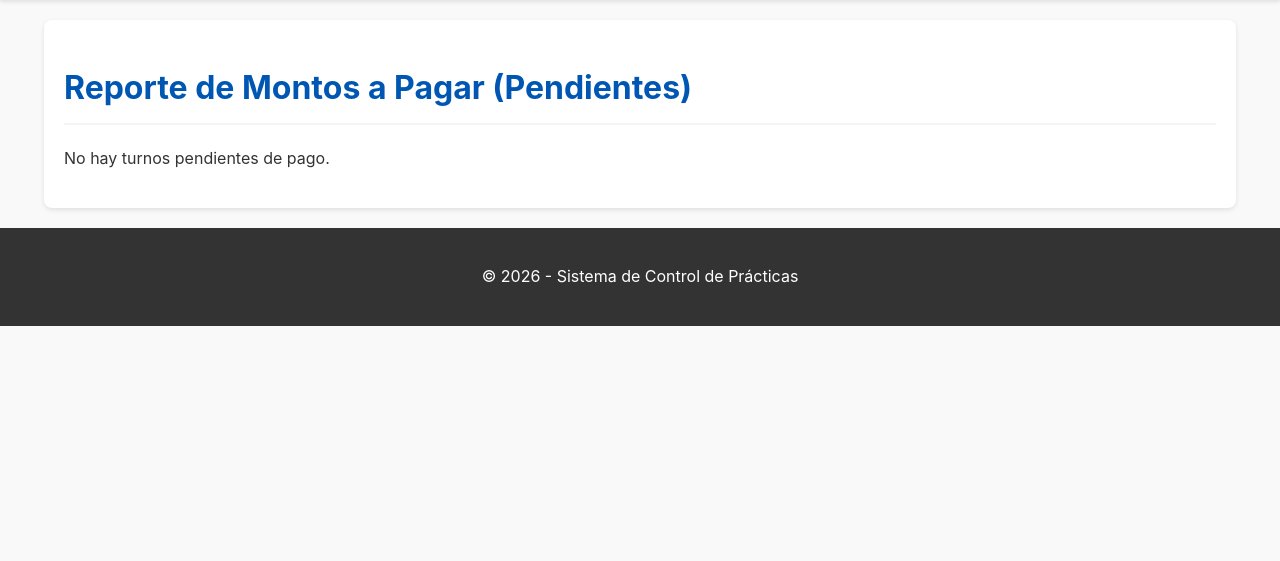
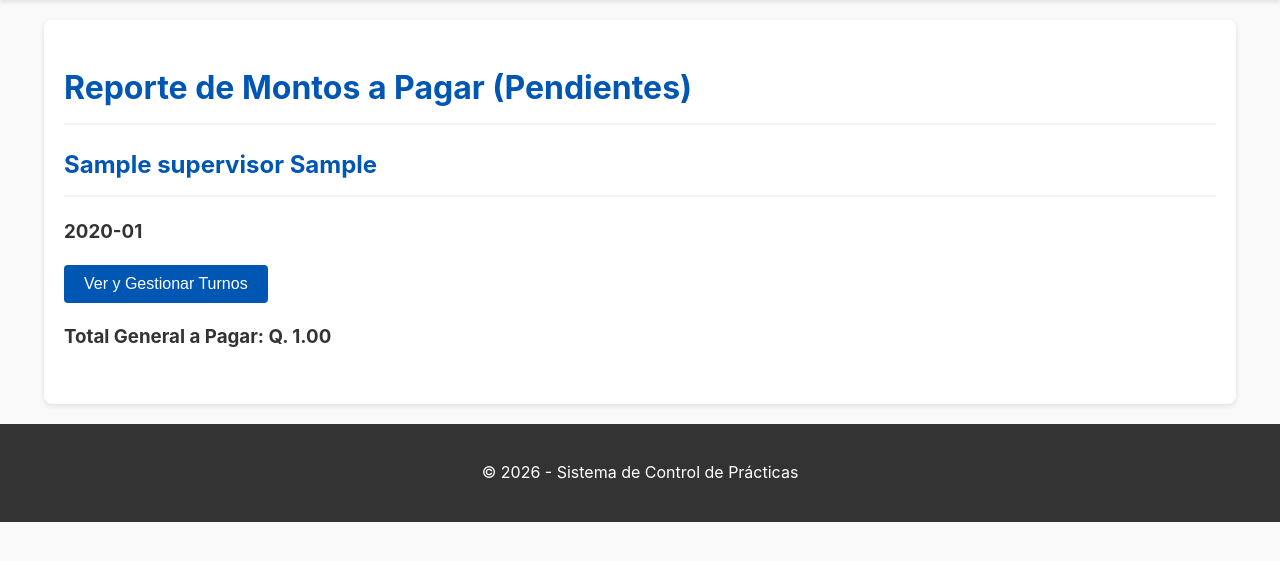
Before and after one commit to changmanuel14/sistema-practicas-enfermeria, a Flask app: page /reportes/pagos in a window 1280 px wide. Shown: the part 54-615 px from the top of the page. Run offline with Flask 3, Linux system fonts and the light colour scheme; tables that the repository leaves empty hold one stand-in row (values such as "Sample post"); parts of the project's set-up code (start-up, migrations or seed data) failed here and were passed over.

Commit message:
Se agregó seccion y semestre al sistema

```diff
--- a/app.py
+++ b/app.py
@@ -48,9 +48,9 @@ def generar_pdf_grupos(grupos, titulo="Reporte de Grupos"):
 
         # Listado de estudiantes
         story.append(Paragraph("Estudiantes Asignados:", styles['Heading2']))
-        data_estudiantes = [['Carnet', 'Nombre Completo']]
+        data_estudiantes = [['Carnet', 'Nombre', 'Semestre', 'Sección']]
         for est in grupo.estudiantes:
-            data_estudiantes.append([est.carnet, est.nombre])
+            data_estudiantes.append([est.carnet, est.nombre, est.semestre, est.seccion])
 
         tabla_estudiantes = Table(data_estudiantes, hAlign='LEFT')
         tabla_estudiantes.setStyle(TableStyle([
@@ -149,39 +149,41 @@ def register_routes(app):
 
             if file and file.filename.endswith('.xlsx'):
                 try:
-                    df = pd.read_excel(file, skiprows=1, header=None, names=['carnet', 'nombre'])
+                    # CAMBIO: Leer columnas C y D. El índice empieza en 0.
+                    # C=2, D=3. A y B son 0 y 1.
+                    df = pd.read_excel(file, skiprows=1, header=None, names=['carnet', 'nombre', 'semestre', 'seccion'])
                     df.dropna(inplace=True)
 
                     nuevos_estudiantes = []
                     for index, row in df.iterrows():
-                        existe = Estudiante.query.filter_by(
-                            carnet=row['carnet'], id_ciclo=id_ciclo).first()
+                        existe = Estudiante.query.filter_by(carnet=row['carnet'], id_ciclo=id_ciclo).first()
                         if not existe:
                             nuevos_estudiantes.append(
-                                Estudiante(carnet=str(
-                                    row['carnet']), nombre=row['nombre'], id_ciclo=id_ciclo)
+                                Estudiante(
+                                    carnet=str(row['carnet']),
+                                    nombre=row['nombre'],
+                                    semestre=str(row['semestre']),
+                                    seccion=str(row['seccion']),
+                                    id_ciclo=id_ciclo
+                                )
                             )
 
                     if nuevos_estudiantes:
                         db.session.add_all(nuevos_estudiantes)
                         db.session.commit()
-                        flash(
-                            f'Se cargaron {len(nuevos_estudiantes)} estudiantes nuevos.', 'success')
+                        flash(f'Se cargaron {len(nuevos_estudiantes)} estudiantes nuevos.', 'success')
                     else:
-                        flash(
-                            'Todos los estudiantes del archivo ya existen en este ciclo.', 'info')
+                        flash('Todos los estudiantes del archivo ya existen en este ciclo.', 'info')
 
                 except Exception as e:
                     db.session.rollback()
                     flash(f'Error al procesar el archivo: {e}', 'danger')
             else:
-                flash(
-                    'Formato de archivo no válido. Por favor, sube un archivo .xlsx', 'danger')
+                flash('Formato de archivo no válido. Por favor, sube un archivo .xlsx', 'danger')
 
             return redirect(url_for('gestionar_estudiantes', id_ciclo=id_ciclo))
 
-        estudiantes = Estudiante.query.filter_by(
-            id_ciclo=id_ciclo).order_by(Estudiante.nombre).all()
+        estudiantes = Estudiante.query.filter_by(id_ciclo=id_ciclo).order_by(Estudiante.nombre).all()
         return render_template('estudiantes/lista_estudiantes.html', ciclo=ciclo, estudiantes=estudiantes)
 
     # --- Módulo 3: Verificación de Pago ---
@@ -223,10 +225,6 @@ def register_routes(app):
         supervisores = Supervisor.query.order_by(Supervisor.apellido).all()
         return render_template('supervisores/lista_supervisores.html', supervisores=supervisores)
 
-    # --- Módulo 5, 8, 9: Crear, Editar y Eliminar Grupos ---
-    # ... (dentro de la función register_routes en app.py)
-
-    # --- Módulo 5, 8, 9: Crear, Editar y Eliminar Grupos ---
     @app.route('/grupos', methods=['GET', 'POST'])
     def gestionar_grupos():
         if request.method == 'POST':
@@ -288,7 +286,6 @@ def register_routes(app):
 
             return redirect(url_for('gestionar_grupos'))
 
-        # --- NUEVA LÓGICA PARA GET ---
         all_grupos = Grupo.query.all()
         grupos_activos = []
         hoy = datetime.date.today()
@@ -342,17 +339,16 @@ def register_routes(app):
                 flash('El grupo debe tener entre 1 y 10 estudiantes.', 'danger')
                 return redirect(url_for('editar_grupo', id=id))
 
-            # --- LÓGICA CORREGIDA PARA SUPERVISOR ---
             # Excluimos el grupo actual de la búsqueda y comprobamos la modalidad
             grupos_conflicto = Grupo.query.filter(
                 Grupo.id != id,  # <-- Excluir el grupo actual
                 Grupo.id_supervisor == grupo.id_supervisor,
-                Grupo.modalidad == modalidad, # <-- AÑADIMOS ESTA LÍNEA
+                Grupo.modalidad == modalidad,
                 Grupo.fecha_inicio <= grupo.fecha_fin,
                 Grupo.fecha_fin >= grupo.fecha_inicio
             ).count()
 
-            if grupos_conflicto >= 1: # <-- CAMBIAMOS A >= 1
+            if grupos_conflicto >= 1:
                 flash(f'El supervisor ya tiene un grupo asignado en la misma jornada ({modalidad}) en estas fechas.', 'danger')
                 return redirect(url_for('editar_grupo', id=id))
 
@@ -360,7 +356,7 @@ def register_routes(app):
             estudiantes_obj = Estudiante.query.filter(Estudiante.id.in_(estudiantes_seleccionados_ids)).all()
             for estudiante in estudiantes_obj:
                 grupos_del_estudiante = Grupo.query.filter(
-                    Grupo.id != id, # Excluir el grupo actual
+                    Grupo.id != id,
                     Grupo.estudiantes.any(id=estudiante.id),
                     Grupo.fecha_inicio <= grupo.fecha_fin,
                     Grupo.fecha_fin >= grupo.fecha_inicio
@@ -491,24 +487,21 @@ def register_routes(app):
         datos_reporte = []
 
         for sup in supervisores:
-            # CAMBIO CLAVE: Solo buscar reportes NO PAGADOS
-            reportes_pendientes = Reporte.query.filter_by(id_supervisor=sup.id, pagado=False).order_by(Reporte.fecha_turno).all()
-
+            reportes_pagados = Reporte.query.filter_by(id_supervisor=sup.id, pagado=True).order_by(Reporte.fecha_turno).all()
             pagos_mensuales = {}
             total_general = 0
 
-            for reporte in reportes_pendientes:
+            for reporte in reportes_pagados:
                 anio_mes = reporte.fecha_turno.strftime('%Y-%m')
                 if anio_mes not in pagos_mensuales:
                     pagos_mensuales[anio_mes] = {'mes': anio_mes, 'cantidad_turnos': 0, 'total_pago': 0, 'reportes': []}
 
-                pago_turno = reporte.grupo.calcular_pago_por_turno()
+                pago_turno = float(reporte.pago_turno_fijado) if reporte.pago_turno_fijado else 0.0
 
                 pagos_mensuales[anio_mes]['cantidad_turnos'] += 1
                 pagos_mensuales[anio_mes]['total_pago'] += pago_turno
                 total_general += pago_turno
 
-                # Añadimos el objeto reporte completo para poder mostrarlo en la tabla
                 pagos_mensuales[anio_mes]['reportes'].append(reporte)
 
             if pagos_mensuales:
@@ -555,13 +548,15 @@ def register_routes(app):
             return jsonify({"status": "error", "message": "Este turno ya estaba marcado como pagado."}), 400
 
         try:
+            pago_actual = reporte.grupo.calcular_pago_por_turno()
+            reporte.pago_turno_fijado = pago_actual
+
             reporte.pagado = True
             db.session.commit()
             return jsonify({"status": "success", "message": "Turno marcado como pagado correctamente."})
         except Exception as e:
             db.session.rollback()
             return jsonify({"status": "error", "message": f"Error al marcar el turno: {e}"}), 500
-    # ... (dentro de la función register_routes en app.py)
 
     @app.route('/api/turno/<int:id_grupo>/procesar', methods=['POST'])
     def procesar_accion_turno(id_grupo):
--- a/models.py
+++ b/models.py
@@ -23,6 +23,8 @@ class Estudiante(db.Model):
     id = db.Column(db.Integer, primary_key=True)
     carnet = db.Column(db.String(20), nullable=False)
     nombre = db.Column(db.String(150), nullable=False)
+    semestre = db.Column(db.String(20), nullable=False)
+    seccion = db.Column(db.String(10), nullable=False)
     fecha_pago = db.Column(db.Date, nullable=True)
     id_ciclo = db.Column(db.Integer, db.ForeignKey('ciclo.id'), nullable=False)
 
@@ -82,8 +84,9 @@ class Reporte(db.Model):
     id_grupo = db.Column(db.Integer, db.ForeignKey('grupo.id'), nullable=False)
     id_supervisor = db.Column(db.Integer, db.ForeignKey('supervisor.id'), nullable=False)
     fecha_turno = db.Column(db.Date, nullable=False, default=datetime.date.today)
-    estado = db.Column(db.String(20), default='realizado') # 'realizado', 'ausente', 'justificado'
+    estado = db.Column(db.String(20), default='realizado')
     pagado = db.Column(db.Boolean, default=False, nullable=False)
+    pago_turno_fijado = db.Column(db.Numeric(10, 2), nullable=True) # Usar Numeric para dinero
     supervisor = db.relationship('Supervisor', backref='reportes')
 
     def __repr__(self):
--- a/templates/estudiantes/lista_estudiantes.html
+++ b/templates/estudiantes/lista_estudiantes.html
@@ -18,6 +18,8 @@
             <tr>
                 <th>Carnet</th>
                 <th>Nombre Completo</th>
+                <th>Semestre</th>
+                <th>Sección</th>
                 <th>Estado de Pago</th>
                 <th>Acciones</th>
             </tr>
@@ -27,6 +29,8 @@
             <tr>
                 <td>{{ est.carnet }}</td>
                 <td>{{ est.nombre }}</td>
+                <td>{{ est.semestre }}</td>
+                <td>{{ est.seccion }}</td>
                 <td>
                     {% if est.fecha_pago %}
                         <span class="badge badge-success">Pagado ({{ est.fecha_pago.strftime('%d/%m/%Y') }})</span>
@@ -38,8 +42,6 @@
                     <a href="{{ url_for('verificar_pago', id_estudiante=est.id) }}">Registrar Pago</a>
                 </td>
             </tr>
-            {% else %}
-            <tr><td colspan="4">No hay estudiantes cargados para este ciclo.</td></tr>
             {% endfor %}
         </tbody>
     </table>
--- a/templates/grupos/ver_grupo.html
+++ b/templates/grupos/ver_grupo.html
@@ -48,6 +48,8 @@
             <tr>
                 <th>Carnet</th>
                 <th>Nombre Completo</th>
+                <th>Semestre</th>
+                <th>Sección</th>
                 <th>Estado de Pago</th>
             </tr>
         </thead>
@@ -56,6 +58,8 @@
             <tr>
                 <td>{{ est.carnet }}</td>
                 <td>{{ est.nombre }}</td>
+                <td>{{ est.semestre }}</td>
+                <td>{{ est.seccion }}</td>
                 <td>
                     {% if est.fecha_pago %}
                         <span class="badge badge-success">Pagado ({{ est.fecha_pago.strftime('%d/%m/%Y') }})</span>
--- a/templates/reportes/historial_pagos.html
+++ b/templates/reportes/historial_pagos.html
@@ -20,15 +20,15 @@
                             <tr>
                                 <th>Fecha del Turno</th>
                                 <th>Lugar / Modalidad</th>
-                                <th>Pago por Turno</th>
+                                <th>Pago por Turno (Fijado)</th>
                             </tr>
                         </thead>
                         <tbody>
-                            {% for reporte in ciclo_data.reportes %}
+                            {% for reporte in data.reportes %}
                             <tr>
                                 <td>{{ reporte.fecha_turno.strftime('%d/%m/%Y') }}</td>
                                 <td>{{ reporte.grupo.lugar }} ({{ reporte.grupo.modalidad }})</td>
-                                <td>Q. {{ reporte.grupo.calcular_pago_por_turno() }}</td>
+                                <td>Q. {{ "%.2f"|format(reporte.pago_turno_fijado) }}</td>
                             </tr>
                             {% endfor %}
                         </tbody>
--- a/templates/reportes/reporte_pagos.html
+++ b/templates/reportes/reporte_pagos.html
@@ -23,16 +23,16 @@
                             <tr>
                                 <th>Fecha del Turno</th>
                                 <th>Lugar / Modalidad</th>
-                                <th>Pago por Turno</th>
+                                <th>Pago por Turno (Fijado)</th>
                                 <th>Acción</th>
                             </tr>
                         </thead>
                         <tbody>
                             {% for reporte in pago.reportes %}
-                            <tr data-reporte-id="{{ reporte.id }}" data-pago-valor="{{ reporte.grupo.calcular_pago_por_turno() }}">
+                            <tr data-reporte-id="{{ reporte.id }}" data-pago-valor="{{ reporte.pago_turno_fijado }}">
                                 <td>{{ reporte.fecha_turno.strftime('%d/%m/%Y') }}</td>
                                 <td>{{ reporte.grupo.lugar }} ({{ reporte.grupo.modalidad }})</td>
-                                <td class="pago-valor">Q. {{ reporte.grupo.calcular_pago_por_turno() }}</td>
+                                <td class="pago-valor">Q. {{ "%.2f"|format(reporte.pago_turno_fijado) }}</td>
                                 <td>
                                     <button class="button-pagar" data-reporte-id="{{ reporte.id }}">Marcar como Pagado</button>
                                 </td>
```
